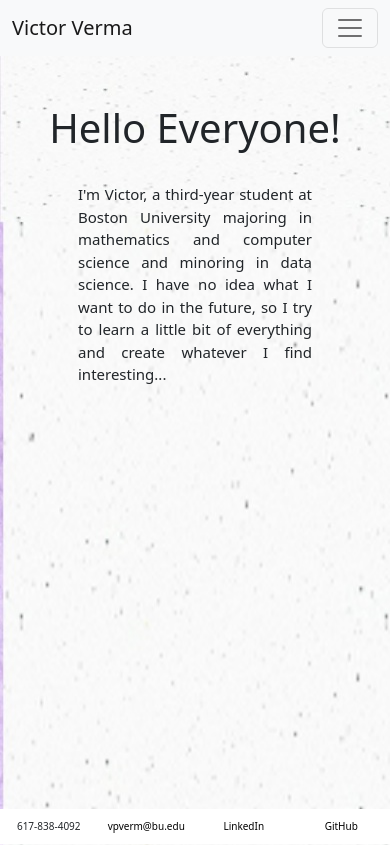
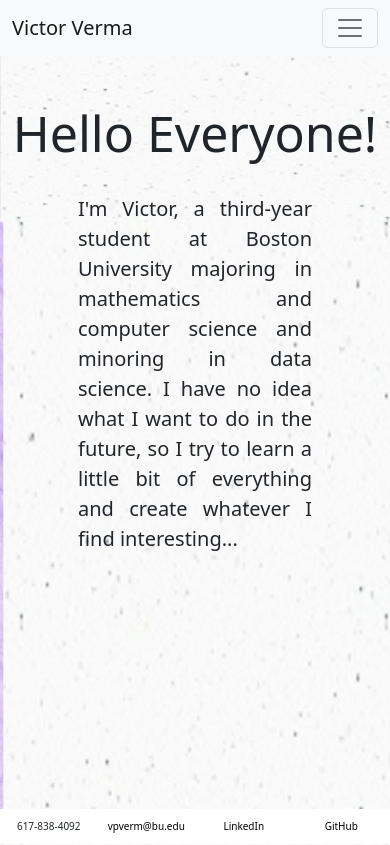
Before and after one commit to victorverma3/Portfolio, a React (Vite) app: page / in a window 390 px wide. Built offline with nearby package versions, Linux system fonts and the light colour scheme.

Commit message:
updated font sizes for iphone

```diff
--- a/src/pages/home/Home.css
+++ b/src/pages/home/Home.css
@@ -35,10 +35,10 @@
 
 @media screen and (min-width: 390px) and (max-width: 768px) {
     .homeLead {
-        font-size: 15px;
+        font-size: 20px;
     }
 
     .homeTitle {
-        font-size: 40px;
+        font-size: 50px;
     }
 }
```
